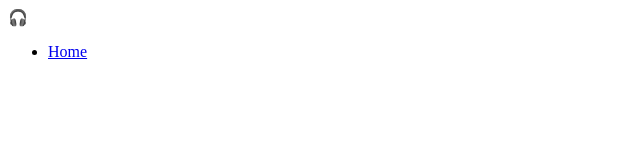
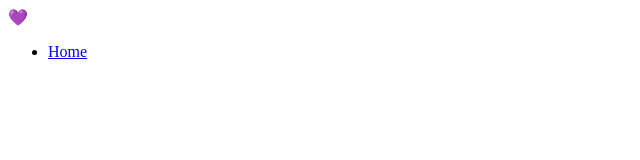
Before and after one commit to EveViMa/menudenvega-o2e, a plain HTML site: page index.html in a window 1280 px wide. Shown: the full height of the page, 0-640 px from the left. Drawn offline with Linux system fonts and the light colour scheme.

Commit message:
Criação do HTML

```diff
--- a/index.html
+++ b/index.html
@@ -9,7 +9,7 @@
   <header>
     <div>
       <nav>
-        <div>&#127911;</div>
+        <div>&#128156;</div>
         <ul>
           <li><a href="#">Home</a></a></li>
         </ul>
```
